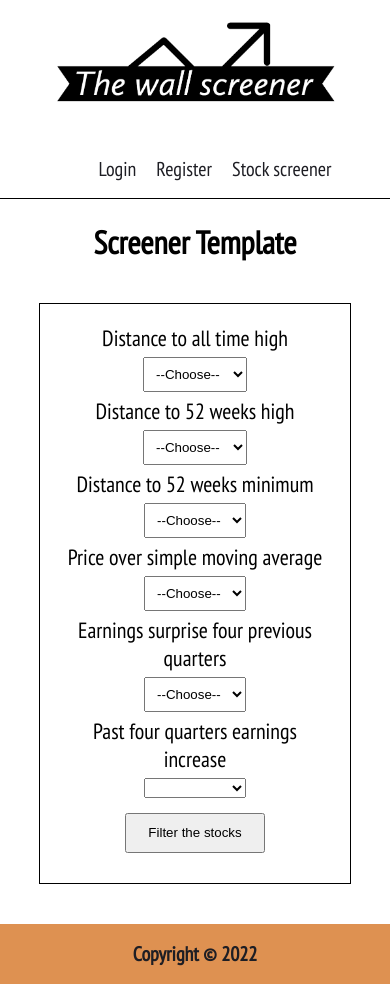
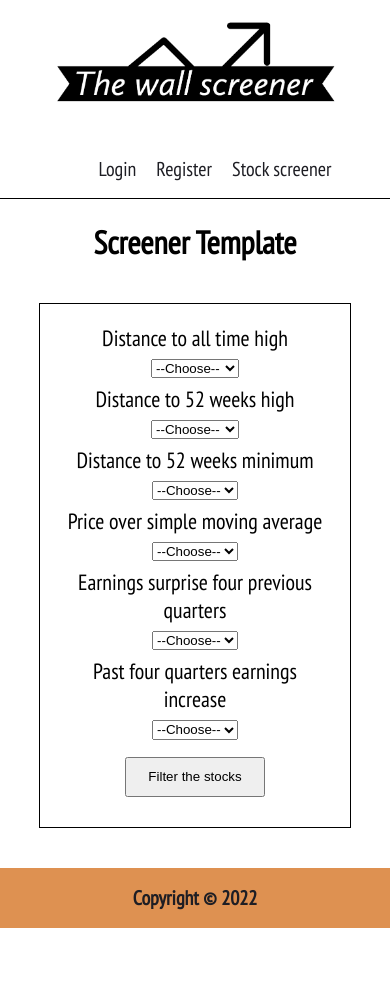
Before and after one commit to juanpablomancera/Stock-screener, a React (Create React App) app: page /stockscreener in a window 390 px wide. After the commit the page ends 928 px from the top, so only its background shows below. Built offline with nearby package versions, Linux system fonts and the light colour scheme.

Commit message:
style problem solved

```diff
--- a/src/ComponentsStyles/screenerTemplate.css
+++ b/src/ComponentsStyles/screenerTemplate.css
@@ -179,8 +179,7 @@ label {
     }
 
     select{
-        margin:5px;
-        padding:8px;
+        margin:7px;
     }
 
     .filter-btn{
```
